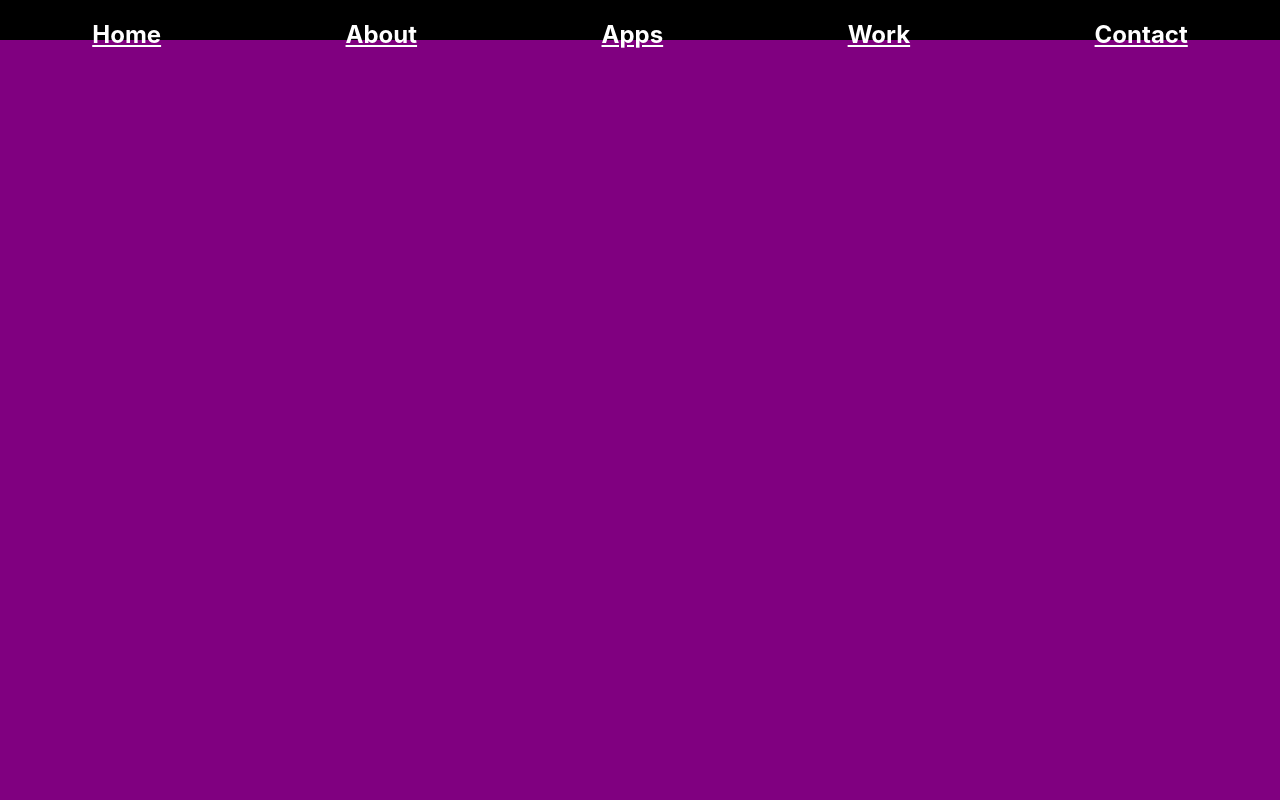
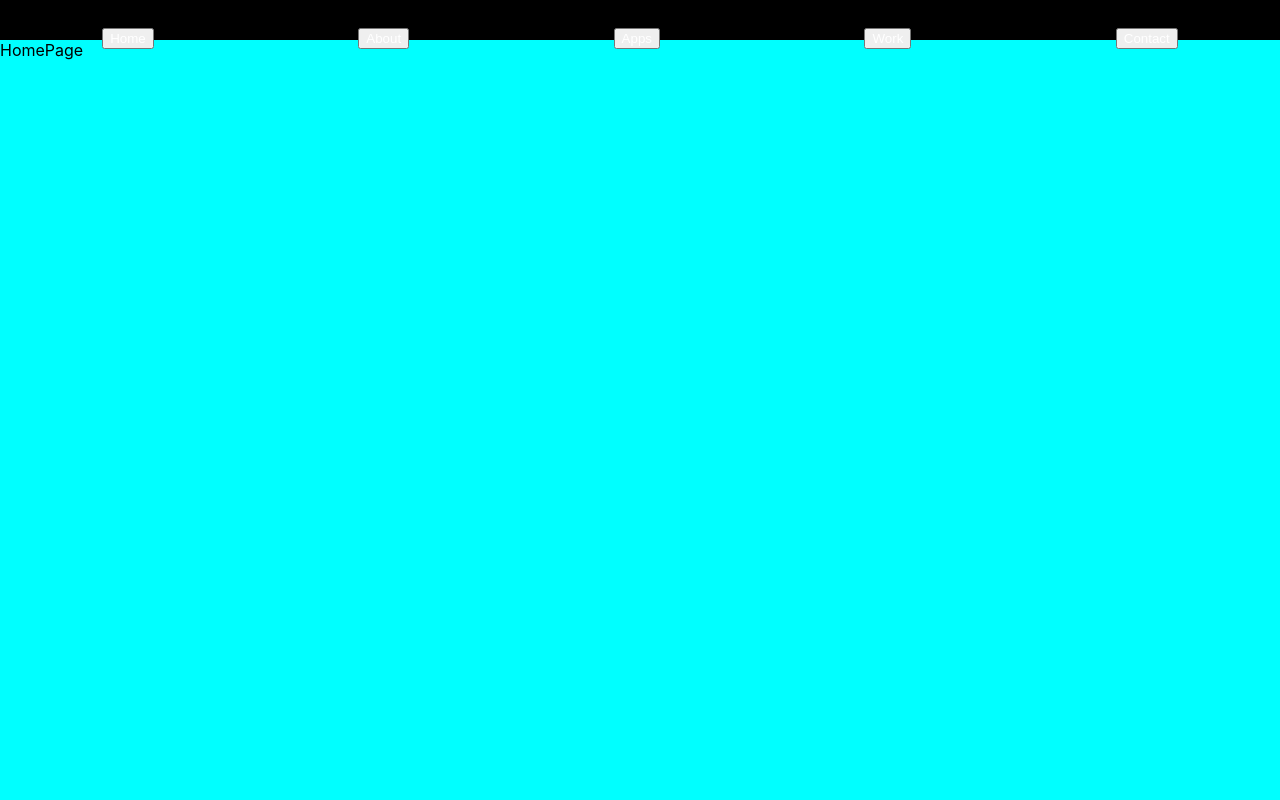
Before and after one commit to Lanny-MacMillan/dev_portfolio, a React (Create React App) app: page /Contact in a window 1280 px wide. Shown: the top 800 px of the page. Built offline with nearby package versions, Linux system fonts and the light colour scheme.

Commit message:
started scroll into view

```diff
--- a/src/App.js
+++ b/src/App.js
@@ -1,21 +1,50 @@
-import { Route, Routes } from "react-router";
+// import { Route, Routes } from "react-router";
+import React, { useRef, useEffect } from "react";
 import Home from "./components/home/Home";
 import Header from "./components/header/Header";
 import About from "./components/about/About";
 import Contact from "./components/contact/Contact";
+import {
+  HeaderContainer,
+  LinksDiv,
+} from "./components/header/Header.styles.js";
 
 import "./App.css";
 
 function App() {
+  const pages = ["Home", "About", "Apps", "Work", "Contact"];
+  const contact = useRef();
+
   return (
     <>
-      <Header />
-      <Routes>
+      {/* <Header /> */}
+      <HeaderContainer>
+        {pages.map((page) => (
+          <LinksDiv key={page}>
+            <h2 textAlign="center">
+              <button
+                onClick={() => {
+                  console.log(page);
+                  contact.current.scrollIntoView({ behavior: "smooth" });
+                }}
+                style={{ color: "white" }}
+              >
+                {page}
+              </button>
+            </h2>
+          </LinksDiv>
+        ))}
+      </HeaderContainer>
+      <Home />
+      <About />
+      <Contact contact={contact} />
+
+      {/* <Routes>
         <Route path="/" element={<Home />} />
         <Route path="/Home" element={<Home />} />
         <Route path="/About" element={<About />} />
         <Route path="/Contact" element={<Contact />} />
-      </Routes>
+      </Routes> */}
     </>
   );
 }
--- a/src/components/contact/Contact.js
+++ b/src/components/contact/Contact.js
@@ -1,8 +1,8 @@
 import React from "react";
 import { ContactContainer } from "./Contact.styles.js";
 
-const Contact = () => {
-  return <ContactContainer></ContactContainer>;
+const Contact = ({ contact }) => {
+  return <ContactContainer ref={contact}></ContactContainer>;
 };
 
 export default Contact;
--- a/src/components/header/Header.js
+++ b/src/components/header/Header.js
@@ -1,18 +1,28 @@
-import React from "react";
+import React, { useRef, useEffect } from "react";
 import { Link } from "react-router-dom";
 import { HeaderContainer, LinksDiv } from "./Header.styles.js";
 
 const Header = () => {
   const pages = ["Home", "About", "Apps", "Work", "Contact"];
+  const divRef = useRef();
+
+  const scrollToElement = () => {
+    const { current } = divRef;
+    if (current !== null) {
+      current.scrollIntoView({ behavior: "smooth" });
+    }
+  };
+
+  useEffect(scrollToElement, []);
 
   return (
     <HeaderContainer>
       {pages.map((page) => (
         <LinksDiv key={page}>
           <h2 textAlign="center">
-            <Link style={{ color: "white" }} to={`/${page}`}>
+            <div style={{ color: "white" }} ref={divRef}>
               {page}
-            </Link>
+            </div>
           </h2>
         </LinksDiv>
       ))}
```
